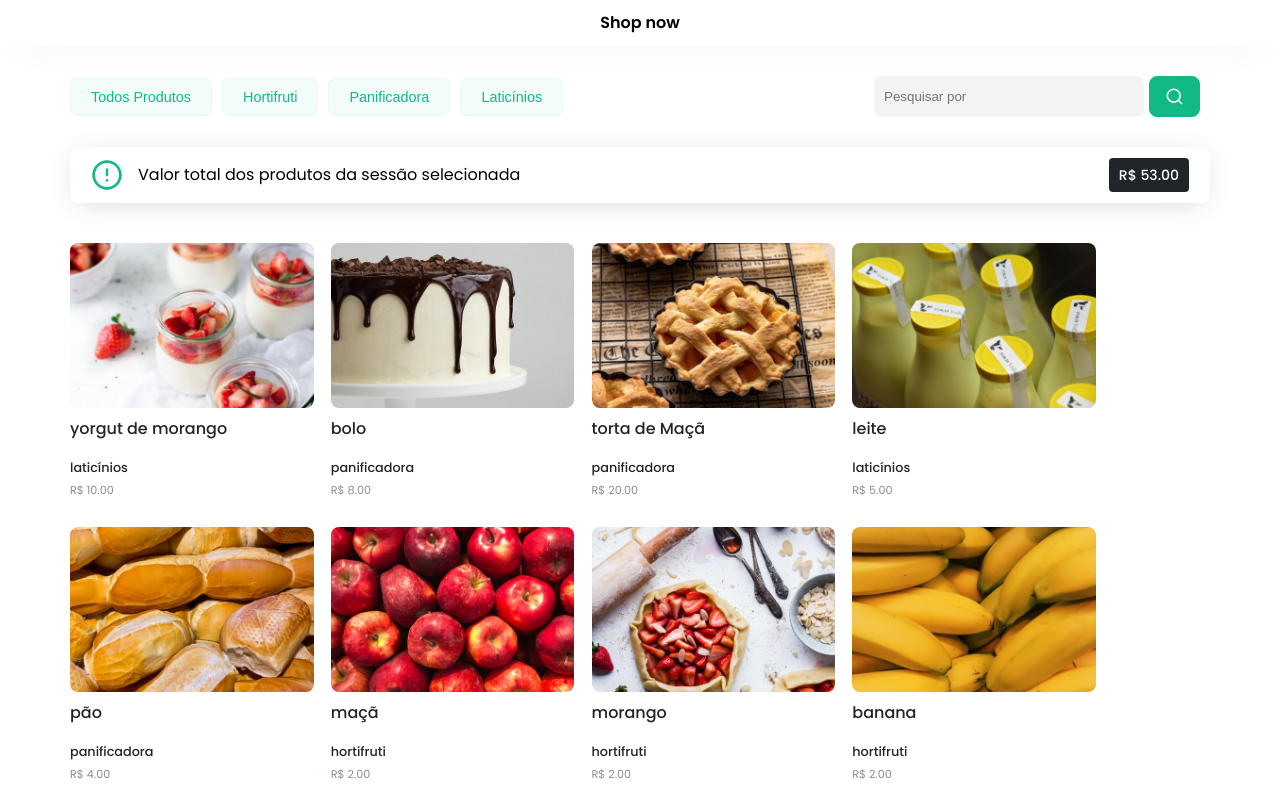
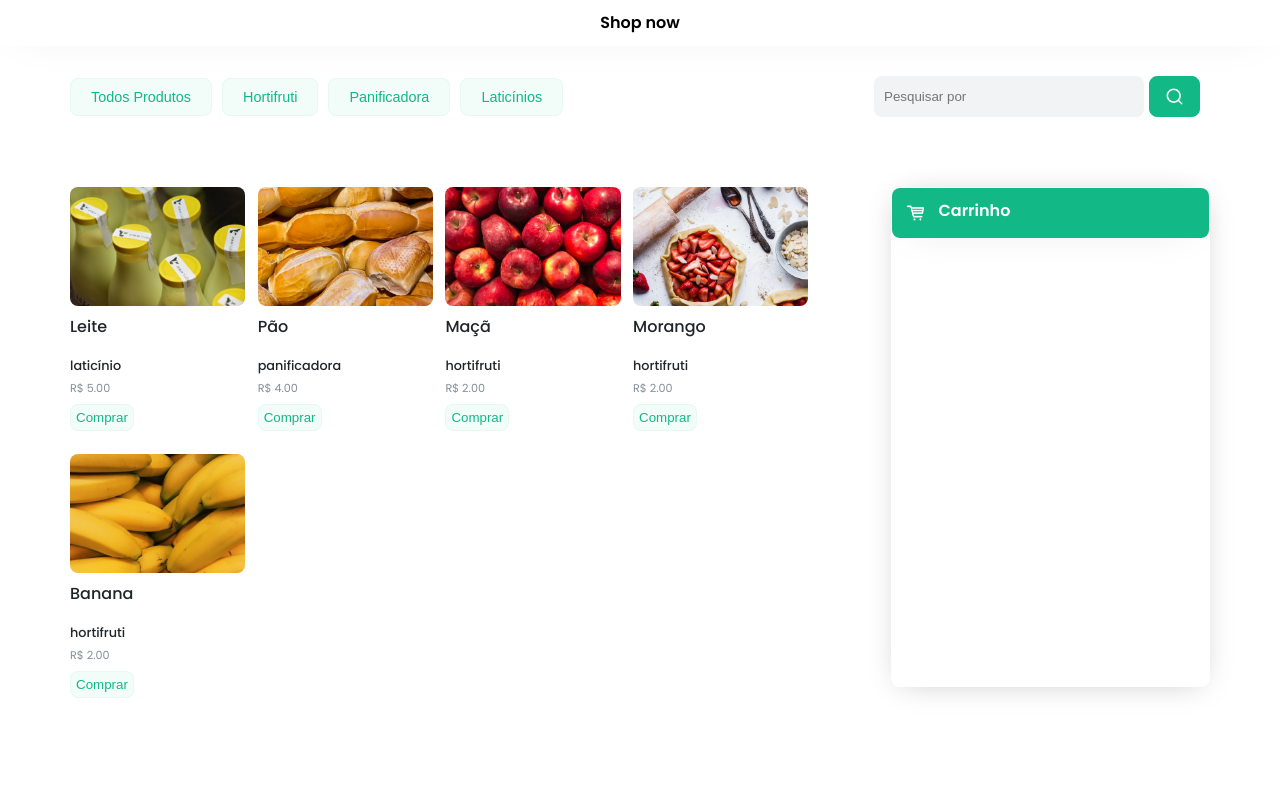
Before and after one commit to Kenzie-Academy-Brasil-Developers/entrega-lista-produtos-m2-sprint-1b-caioalcarria, a plain HTML site: page index.html in a window 1280 px wide. Drawn offline with Linux system fonts and the light colour scheme.

Commit message:
versão 2.0

```diff
--- a/index.html
+++ b/index.html
@@ -24,16 +24,16 @@
     <main>
       <section class="filtersContainer">
         <div id="botoesContainer">
-          <button class="estiloGeralBotoes estiloGeralBotoes--filter">
+          <button id="todos produtos" class="estiloGeralBotoes estiloGeralBotoes--filter">
             Todos Produtos
           </button>
-          <button class="estiloGeralBotoes estiloGeralBotoes--filter">
+          <button id="hortifruti" class="estiloGeralBotoes estiloGeralBotoes--filter">
             Hortifruti
           </button>
-          <button class="estiloGeralBotoes estiloGeralBotoes--filter">
+          <button id="panificadora" class="estiloGeralBotoes estiloGeralBotoes--filter">
             Panificadora
           </button>
-          <button class="estiloGeralBotoes estiloGeralBotoes--filter">
+          <button id="laticínio" class="estiloGeralBotoes estiloGeralBotoes--filter">
             Laticínios
           </button>
         </div>
@@ -51,13 +51,9 @@
           </button>
         </div>
       </section>
-      <section class="priceContainer">
-        <div>
-            <img src="./src/img/alert-circle.png" alt="exclamação de alerta">
-            <p>Valor total dos produtos da sessão selecionada</p>
-        </div>
-        <span>R$ 0.00</span>
-      </section>
+
+
+      <div class="container_cart">
         <!-- CONTAINER DE PRODUTOS -->
         <section class="containerVitrine">
           <div class="containerListaProdutos">
@@ -77,6 +73,20 @@
                   </ul>
         </div>
       </section>
+
+
+      <!--carrinho-->
+      <section class="carrinho">
+        <header>
+          <img src="./src/img/cart.png" alt="">
+          <h2>Carrinho</h2>
+        </header>
+
+      </section>
+
+
+
+    </div>
     </main>
     <script src="./src/js/dataProdutos.js"></script>
     <script src="./src/js/script.js"></script>
--- a/src/css/style.css
+++ b/src/css/style.css
@@ -82,44 +82,44 @@ border: 1.5px solid #12b886;
 border-radius: 8px;
 }
 
-/* VALOR TOTAL */
+/* CARRINHO */
 
-.priceContainer {
+.carrinho {
     display: flex;
     justify-content: space-between;
-    align-items: center;
+
     background: #FFFFFF;
     border: 1px solid #FFFFFF;
     box-shadow: 0px 4px 30px -10px rgba(0, 0, 0, 0.25);
     border-radius: 8px;
-    padding: 10px 20px;
+    margin-top: 40px;
+    width: 35%;
+    height: 500px;
+
 }
 
-.priceContainer div {
+.carrinho header {
     display: flex;
-    align-items: center;
     gap: 15px;
+    background-color: #12b886;
+    height: 50px;
+    width: 100%;
+    color: white;
+    border-radius: 8px;
+}
+.carrinho header img{
+    width: 17px;
+
+
 }
 
-.priceContainer div img {
-    width: 2rem;
-}
 
-.priceContainer span {
-    background-color: #212529;
-    border-radius: 4px;
-    color: #fff;
-    padding: 10px;
-    font-style: normal;
-    font-weight: 500;
-    font-size: 14px;
-}
 
 /*CONTAINER VITRINE*/
 
 .containerVitrine {
 display: flex;
-width: 100%;
+width: 90%;
 justify-content: space-evenly;
 border-radius: 50px 0;
 }
@@ -146,10 +146,20 @@ width: calc(95% / 4);
 margin-bottom: 30px;
 }
 
+
 .containerListaProdutos ul li:hover img{
 
-    transition: ease-in-out 0.4s;
-    height: 50%;
+    transition: ease-in-out 0.3s;
+    height: 55%;
+
+
+}
+
+.containerListaProdutos ul li:hover .addCart{
+
+    background-color: #12b886;
+    border: #12b886 1px solid;
+    color: white;
 
 
 }
@@ -158,7 +168,7 @@ margin-bottom: 30px;
 width: 100%;
 object-fit: cover;
 border-radius: 8px;
-height: 65% ;
+height: 50%;
 transition: ease-in-out 0.4s;
 }
 
@@ -210,3 +220,11 @@ display: flex;
 justify-content: space-between;
 padding: 5px;
 }
+
+
+
+
+.container_cart{
+    display: flex
+
+}
--- a/src/js/dataProdutos.js
+++ b/src/js/dataProdutos.js
@@ -1,58 +1,81 @@
 const produtos = [
     {
-        nome: 'banana',
+      id: 1,
+      nome: 'Banana',
       preco: 2,
       secao: 'hortifruti',
       categoria: 'fruta',
-        img: "./src/img/banana.png"
+      img: "./src/img/banana.png",
+      promocao: true,
+      precoPromocao: '1.00',
+      componentes: [
+        'Potássio',
+        'Vitamina B6',
+        'Vitamina C',
+        'Folatos'
+      ]
     },
     {
-        nome: 'morango',
+      id: 2,
+      nome: 'Morango',
       preco: 2,
       secao: 'hortifruti',
       categoria: 'fruta',
-        img: './src/img/morango.png'
+      img: './src/img/morango.png',
+      promocao: false,
+      precoPromocao: '0',
+      componentes: [
+        'Fibras',
+        'Vitamina C',
+        'Cálcio',
+        'Ferro'
+      ]
     },
     {
-        nome: 'maçã',
+      id: 3,
+      nome: 'Maçã',
       preco: 2,
       secao: 'hortifruti',
       categoria: 'fruta',
-        img: './src/img/maça.png'
+      img: './src/img/maça.png',
+      promocao: true,
+      precoPromocao: '1.50',
+      componentes: [
+        'Potássio',
+        'Vitamina A',
+        'Vitamina E',
+        'Vitamina C'
+      ]
     },
     {
-        nome: 'pão',
+      id: 4,
+      nome: 'Pão',
       preco: 4,
       secao: 'panificadora',
       categoria: 'Pães',
-        img: './src/img/pao.png'
+      img: './src/img/pao.png',
+      promocao: true,
+      precoPromocao: '2.50',
+      componentes: [
+        'Cálcio',
+        'Sódio',
+        'Fibra Alimentar',
+        'Proteínas'
+      ]
     },
     {
-        nome: 'leite',
+      id: 5,
+      nome: 'Leite',
       preco: 5,
-        secao: 'laticínios',
+      secao: 'laticínio',
       categoria: 'Leite',
-        img: './src/img/leite.png'
+      img: './src/img/leite.png',
+      promocao: false,
+      precoPromocao: '1.00',
+      componentes: [
+        'Carboidratos',
+        'Proteínas',
+        'Gorduras totais'
+      ]
     },
-    {
-        nome: 'torta de Maçã',
-        preco: 20,
-        secao: 'panificadora',
-        categoria: 'Bolo',
-        img: './src/img/torta.jpg'
-    },
-    {
-        nome: 'bolo',
-        preco: 8,
-        secao: 'panificadora',
-        categoria: 'Bolo',
-        img: './src/img/bolo.jpg'
-    },
-    {
-        nome: 'yorgut de morango',
-        preco: 10,
-        secao: 'laticínios',
-        categoria: 'Leite',
-        img: './src/img/yorgut.jpg'
-    }
   ]
--- a/src/js/script.js
+++ b/src/js/script.js
@@ -1,80 +1,64 @@
-let listaDeProdutos = document.querySelector('.containerListaProdutos ul')
-function criarProduto(img, name, price, section ) {
-    listaDeProdutos.insertAdjacentHTML("afterbegin", `
-    <li>
-        <img src="${img}" alt="Imagem produto">
-        <h3>${name}</h3>
-        <span>${section}</span>
-        <p>R$ ${price}.00</p>
-    </li>`)
+function gerarCards(arr) {
+    let ProdutosHTML = document.querySelector('.containerListaProdutos ul')
+    ProdutosHTML.innerHTML=""
+    arr.forEach((elem) => {
+        const {img, nome, secao, preco} = elem
+        ProdutosHTML.insertAdjacentHTML("afterbegin", `
+            <li>
+                <img src="${img}" alt="Imagem produto">
+                <h3>${nome}</h3>
+                <span>${secao}</span>
+                <p>R$ ${ preco }.00</p>
+                <button class="addCart"> Comprar </button>
+            </li>`)
+    });
+
 }
 
-let total = document.querySelector('.priceContainer span')
+function addCards() {
+    filtarProdutos('todos produtos')
+}
+addCards()
+function filtarProdutos(value) {
+    let arr=[]
+    value.toLowerCase()
+    produtos.forEach(elem => {
+        let filter = []
+        const{nome, secao, categoria, componentes} = elem
+        filter.push(nome,categoria,...componentes,secao, "todos produtos")
+        filter= filter.map(Element => Element.toLowerCase())
 
-function GerarProdutos(lista){
-    final=0
-    for(let i=0; i<lista.length;i++){
-        criarProduto(lista[i].img, lista[i].nome,lista[i].preco, lista[i].secao)
-        final=final+lista[i].preco
-    }
-    total.innerHTML = `R$ ${final}.00`
+        if(filter.includes(value)==true){
+            arr.push(elem)
+        }
+    });
+    gerarCards(arr)
 }
 
-function filtrar(categoria) {
-    categoria = categoria.toLowerCase()
-    let newData = produtos.filter(elemento =>  elemento.secao == categoria )
-    if(newData.length ==0){
-        newData = produtos.filter(elemento =>  elemento.nome == categoria )
-    }
-    GerarProdutos(newData)
-    if (categoria=="todos produtos"){
-        GerarProdutos(produtos)
-    }
+function section() {
+    let buttonSecao = document.querySelectorAll('#botoesContainer button')
+    buttonSecao.forEach(buttonSecao => buttonSecao.addEventListener('click', function (){
+        filtarProdutos(buttonSecao.attributes.id.value)
+    })
+
+    );
 }
+section()
 
 
-//*clicar
-
-botao=document.querySelectorAll("button.estiloGeralBotoes.estiloGeralBotoes--filter")
+function buscar() {
+    let input = document.querySelector(".filtersContainer .containerBuscaPorNome input")
+    let buscar = document.querySelector(".filtersContainer .containerBuscaPorNome button")
+    buscar.addEventListener("click", function () {
+        let pesquisaUsuario = input.value
+        filtarProdutos(pesquisaUsuario)
+    })
+    input.addEventListener("keyup", function(event){
 
 
-
-botao.forEach(
-    botao => botao.addEventListener('click',logId)
-)
-
-function logId(x) {
-    //apagar tudo do meu ul
-    if(listaDeProdutos.childElementCount>0){
-        listaDeProdutos.innerHTML = "";
-    }
-    categoria = x.srcElement.innerText
-    console.log(categoria)
-    filtrar(categoria)
+        if( event.keyCode == 13){
+            let pesquisaUsuario = input.value
+            filtarProdutos(pesquisaUsuario)
+        }})
 }
-
-GerarProdutos(produtos)
-
-
-let input = document.querySelector(".filtersContainer .containerBuscaPorNome input")
-let buscar = document.querySelector(".filtersContainer .containerBuscaPorNome button")
-
-
-
-
-console.log(input)
-buscar.addEventListener("click", test)
-
-function test(x) {
-
-        listaDeProdutos.innerHTML = "";
-        // //RECEBENDO O VALOR DO USUÁRIO
-        let pesquisaUsuario = input.value
-
-
-        //PASSANDO PARA FAZER A BUSCA
-         filtrar(pesquisaUsuario)
-
-
-
-}
+buscar()
```
Also changed, not shown: src/js/antiga.js (added, +226 -0 lines), src/css/reset.css (line endings or trailing spaces), src/img/cart.png (added). Lines whose indentation alone changed are shown as unchanged.
